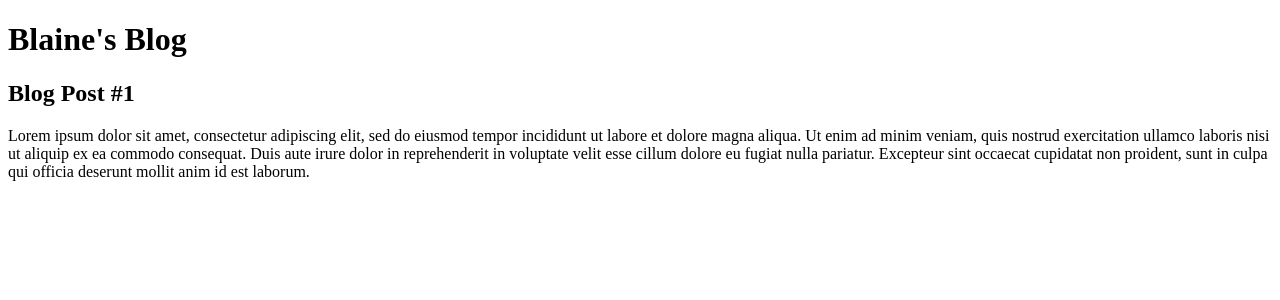
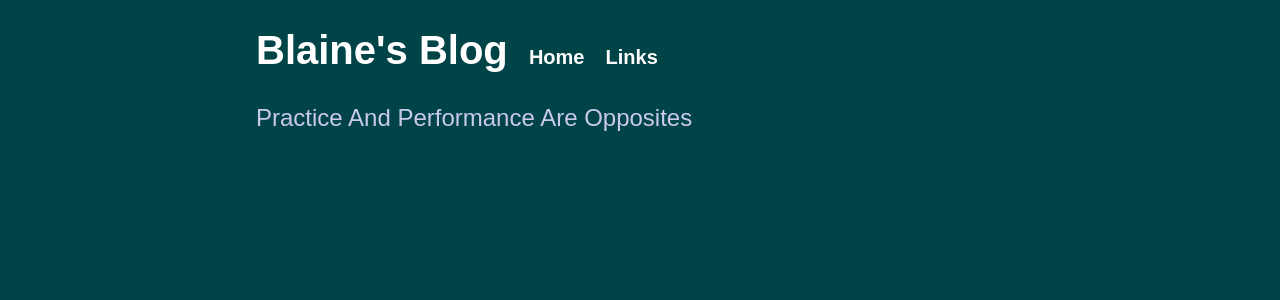
Before and after one commit to BlaineOb/Blaine-Blog, a SvelteKit app: page / in a window 1280 px wide. Shown: the top 300 px of the page. Built offline with nearby package versions, Linux system fonts and the light colour scheme.

Commit message:
Initial Blog Post

```diff
--- /dev/null
+++ b/src/app.css
@@ -0,0 +1,70 @@
+html {
+    background-color: hsl(183, 100%, 14%);
+    color: white;
+    font-family: Arial, sans-serif;
+}
+
+/*
+  1. Use a more-intuitive box-sizing model.
+*/
+*, *::before, *::after {
+    box-sizing: border-box;
+}
+
+/*
+  2. Remove default margin
+*/
+* {
+    margin: 0;
+}
+
+/*
+  3. Allow percentage-based heights in the application
+*/
+html, body {
+    height: 100%;
+}
+
+/*
+  Typographic tweaks!
+  4. Add accessible line-height
+  5. Improve text rendering
+*/
+body {
+    line-height: 1.5;
+    -webkit-font-smoothing: antialiased;
+    margin-left: 20%;
+}
+
+/*
+  6. Improve media defaults
+*/
+img, picture, video, canvas, svg {
+    display: block;
+    max-width: 100%;
+}
+
+/*
+  7. Remove built-in form typography styles
+*/
+input, button, textarea, select {
+    font: inherit;
+}
+
+/*
+  8. Avoid text overflows
+*/
+p, h1, h2, h3, h4, h5, h6 {
+    overflow-wrap: break-word;
+}
+
+/*
+  9. Create a root stacking context
+*/
+#root, #__next {
+    isolation: isolate;
+}
+
+a{
+    color: hsl(208, 77%, 47%);
+}
--- a/src/app.html
+++ b/src/app.html
@@ -2,7 +2,7 @@
 <html lang="en">
 	<head>
 		<meta charset="utf-8" />
-		<link rel="icon" href="%sveltekit.assets%/TestIcon.png" />
+		<link rel="icon" href="%sveltekit.assets%/favicon.png" />
 		<meta name="viewport" content="width=device-width, initial-scale=1" />
 		%sveltekit.head%
 	</head>
--- /dev/null
+++ b/src/routes/+layout.svelte
@@ -0,0 +1,28 @@
+<script>
+	import '../app.css'
+</script>
+
+<style>
+	h1 {
+			margin-top: 20px;
+			font-size: 2.5rem;
+	}
+
+	a {
+			text-decoration: none;
+			color: white;
+			font-size: 1.25rem;
+			padding-left: 10px;
+	}
+
+	a:hover{
+      color: darkgray;
+  }
+</style>
+
+<h1>
+	Blaine's Blog <a href="/">Home</a> <a href="/links">Links</a>
+</h1>
+
+
+<slot />
--- a/src/routes/+page.svelte
+++ b/src/routes/+page.svelte
@@ -1,3 +1,15 @@
-<h1>Blaine's Blog</h1>
-<h2>Blog Post #1</h2>
-<p>Lorem ipsum dolor sit amet, consectetur adipiscing elit, sed do eiusmod tempor incididunt ut labore et dolore magna aliqua. Ut enim ad minim veniam, quis nostrud exercitation ullamco laboris nisi ut aliquip ex ea commodo consequat. Duis aute irure dolor in reprehenderit in voluptate velit esse cillum dolore eu fugiat nulla pariatur. Excepteur sint occaecat cupidatat non proident, sunt in culpa qui officia deserunt mollit anim id est laborum.</p>
+<style>
+	a {
+      margin-top: 20px;
+			display: inline-block;
+			color: hsl(240, 52%, 86%);
+			font-size: 1.5rem;
+      text-decoration: none;
+	}
+
+  a:hover{
+      color: darkgray;
+  }
+</style>
+
+<a href="/post-1">Practice And Performance Are Opposites</a>
--- /dev/null
+++ b/src/routes/links/+page.svelte
@@ -0,0 +1,17 @@
+<style>
+	a {
+			display: inline-block;
+			text-decoration: none;
+      font-size: 1.5rem;
+			padding-right: 10px;
+      margin-top: 20px;
+			color: hsl(240, 52%, 86%);
+	}
+
+  a:hover{
+      color: darkgray;
+  }
+</style>
+
+<a href="https://www.linkedin.com/in/blaine-o-brien-1ab36a110/" target="_blank">LinkedIn</a>
+<a href="https://github.com/BlaineOb" target="_blank">GitHub</a>
```
Also changed, not shown: src/routes/post-1/+page.svelte (added, +20 -0 lines), static/TestIcon.png (deleted), static/favicon.png.
